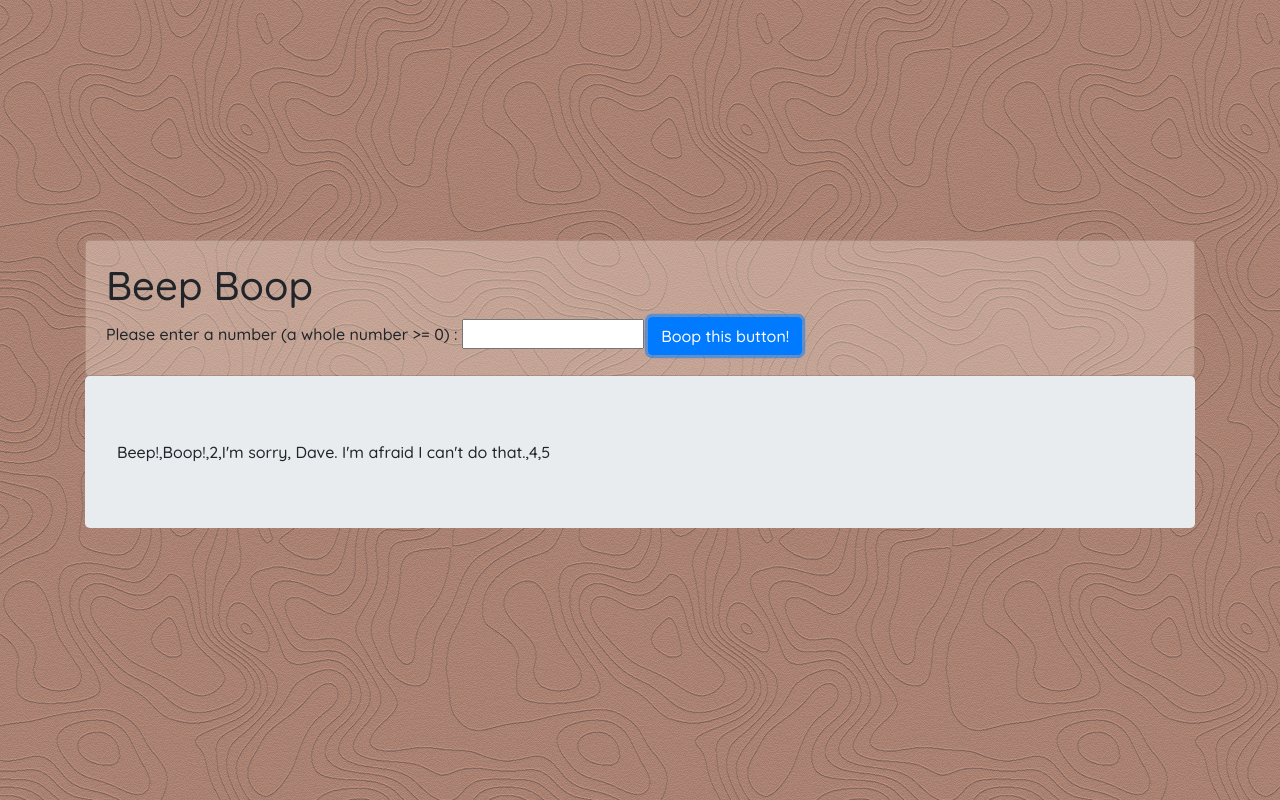
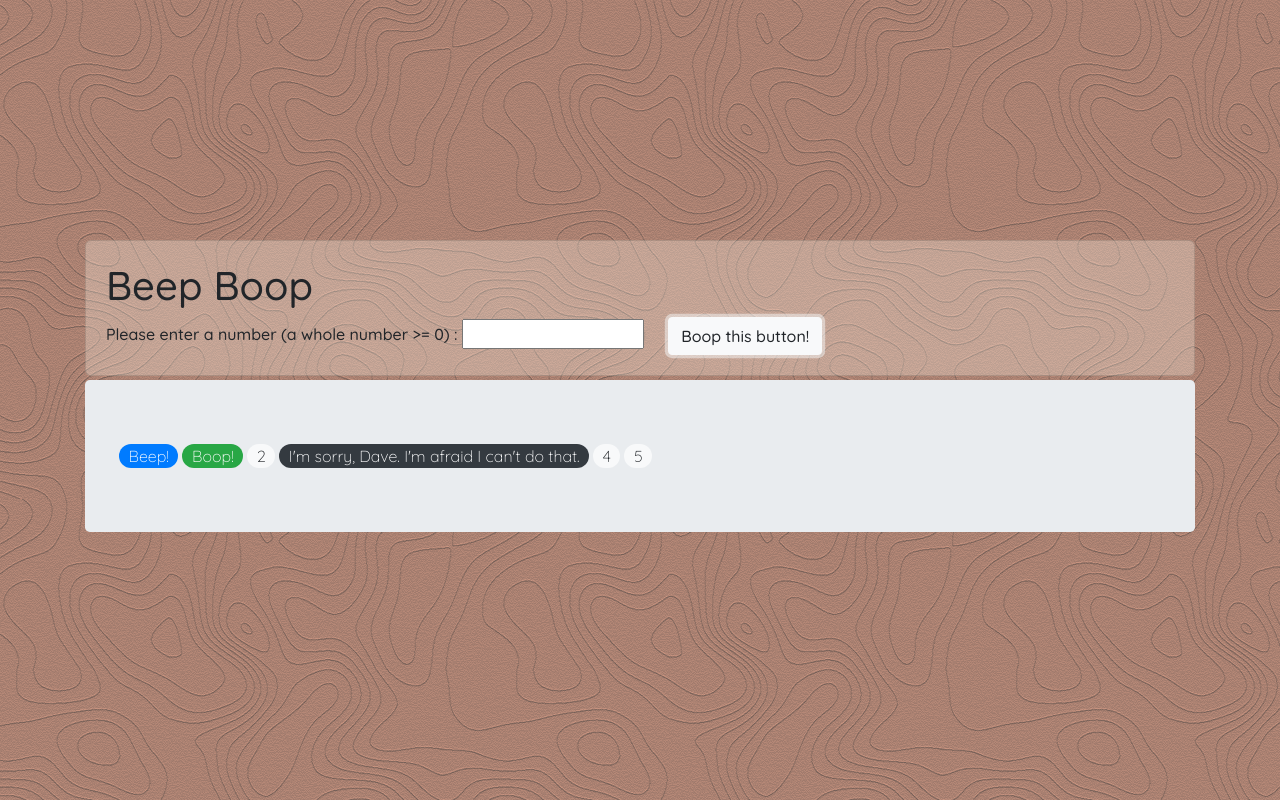
Before and after one commit to breaclark/beep-boop, a plain HTML site: page index.html in a window 1280 px wide. Both pictures are taken after typing "5" into the empty fields and a click on the button "Boop this button!". Drawn offline with Linux system fonts and the light colour scheme.

Commit message:
Add colored pills to result

```diff
--- a/css/styles.css
+++ b/css/styles.css
@@ -4,16 +4,28 @@ body {
   font-family: 'Quicksand', sans-serif;
 }
 
+.card {
+  margin-top: 30vh;
+  background: rgba(253,245,230, 0.3);
+  border-radius: 6px;
+}
+
 h1 {
   font-weight: 500;
 }
 
+button {
+  margin-left: 20px;
+}
+
 #result {
   display: none;
+  margin-top: 4px;
 }
 
-.card {
-  margin-top: 30vh;
-  background: rgba(253,245,230, 0.3);
-  border-radius: 5px;
+.badge{
+  font-size: 16px;
+  font-weight: 300;
+  margin-left: 2px;
+  margin-right: 2px;
 }
--- a/index.html
+++ b/index.html
@@ -16,12 +16,11 @@
           <form id="input-form">
             <label for="input">Please enter a number (a whole number >= 0) :</label>
             <input id="input" type="number" min="0" required>
-            <button type="submit" class="btn btn-primary">Boop this button!</button>
+            <button type="submit" class="btn btn-light">Boop this button!</button>
           </form>
         </div>
       </div>
       <div id="result" class="jumbotron">
-
       </div>
     </div>
   </body>
--- a/js/scripts.js
+++ b/js/scripts.js
@@ -1,3 +1,4 @@
+//Business logic here
 var beeper = function(input) {
   var output = [];
   for(var index = 0; index <= input; index ++){
@@ -15,14 +16,31 @@ var beeper = function(input) {
 };
 
 
+//Interface logic below here
+var colorPillMaker = function(input) {
+  var outputString = ""
+  input.forEach(function(arrayItem){
+    if (arrayItem === "Beep!") {
+      outputString += "<span class='badge badge-pill badge-primary'>" + arrayItem + "</span>";
+    } else if (arrayItem === "Boop!") {
+      outputString += "<span class='badge badge-pill badge-success'>" + arrayItem + "</span>";
+    } else if (arrayItem === "I'm sorry, Dave. I'm afraid I can't do that."){
+      outputString += "<span class='badge badge-pill badge-dark'>" + arrayItem + "</span>";
+    } else {
+      outputString += "<span class='badge badge-pill badge-light'>" + arrayItem + "</span>";
+    }
+  });
+  console.log(outputString);
+  return outputString;
+};
 
-//Interface logic below here
+
 $(document).ready(function() {
   $("#input-form").submit(function(event) {
     var input = parseInt($("#input").val());
     var output = beeper(input);
     $("#result").empty();
-    $("#result").text(output);
+    $("#result").html(colorPillMaker(output));
     $("#result").show();
     $("#input-form")[0].reset();
     event.preventDefault();
```
